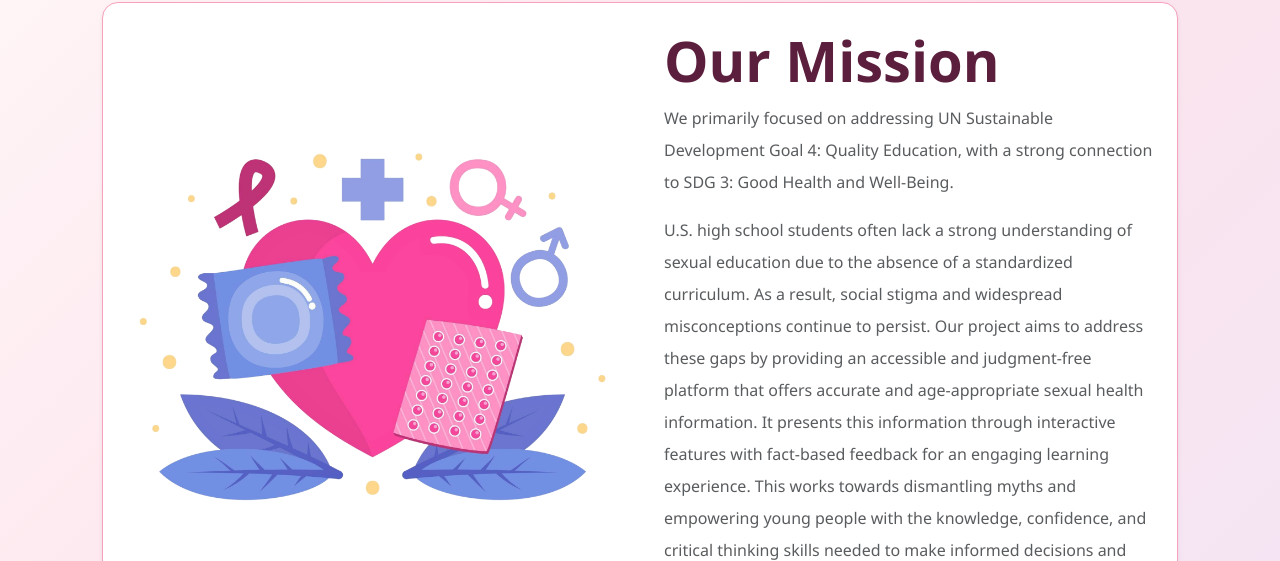
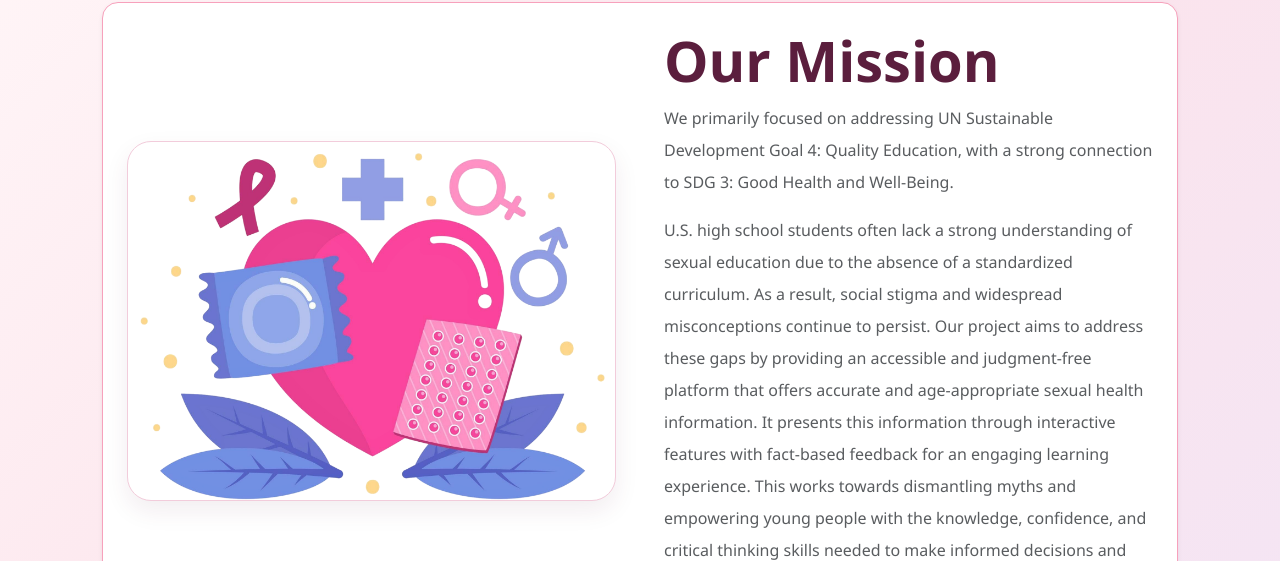
Before and after one commit to UW-INFO442-WI26/kitty-kats, a React (Vite) app: page /about in a window 1280 px wide. Shown: the part 107-668 px from the top of the page. Built offline with nearby package versions, Linux system fonts and the light colour scheme; no server answers.

Commit message:
refined home ui

```diff
--- a/src/index.css
+++ b/src/index.css
@@ -178,6 +178,29 @@
   pointer-events: none;
 }
 
+.image-frame {
+  border-radius: 24px;
+  overflow: hidden;
+  border: 1px solid #f2ccdb;
+  background: #fff;
+  box-shadow: 0 10px 24px rgba(91, 30, 61, 0.08);
+}
+
+.image-cover {
+  width: 100%;
+  height: 100%;
+  object-fit: cover;
+  display: block;
+}
+
+.image-frame-hero {
+  height: clamp(220px, 36vw, 350px);
+}
+
+.image-frame-about {
+  height: clamp(220px, 34vw, 360px);
+}
+
 .nav-link.active {
   font-weight: 700;
   text-decoration: underline;
--- a/src/pages/About.jsx
+++ b/src/pages/About.jsx
@@ -5,12 +5,11 @@
         <div className="bg-white rounded-4 p-4 shadow-sm border border-blush h-100" style={{ borderColor: 'var(--primary-pink)' }}>
           <div className="row align-items-center g-5">
             <div className="col-12 col-md-6">
-              <div className="rounded-4 overflow-hidden">
+              <div className="image-frame image-frame-about">
                 <img
                   src="/img/about-sex-ed.png"
                   alt="About sexual education"
-                  className="w-100 h-auto"
-                  style={{ objectFit: 'cover' }}
+                  className="image-cover"
                 />
               </div>
             </div>
--- a/src/pages/Home.jsx
+++ b/src/pages/Home.jsx
@@ -87,15 +87,12 @@
                 </div>
               </Link>
 
-              <Link to="/resources" className="d-block bg-deep-plum rounded-4 p-4 text-center text-decoration-none border border-4 shadow-sm w-100 module-card resources-card playful-card" style={{ minHeight: '180px', borderColor: 'transparent' }}>
-                <div className="d-flex flex-column align-items-center justify-content-center h-100">
-                  <h2 className="text-white fw-bold mb-1">Resources</h2>
-                  <p className="text-blush mb-3">Facts you can trust</p>
-                  <div className="d-flex justify-content-center gap-3 flex-wrap">
-                    <span className="fs-2 bg-white bg-opacity-10 p-2 rounded-3" role="button">🧠</span>
-                    <span className="fs-2 bg-white bg-opacity-10 p-2 rounded-3" role="button">📖</span>
-                    <span className="fs-2 bg-white bg-opacity-10 p-2 rounded-3" role="button">💬</span>
-                  </div>
+              <Link to="/resources" className="d-block bg-deep-plum rounded-4 p-4 text-center text-decoration-none border border-4 shadow-sm w-100 module-card resources-card playful-card" style={{ minHeight: '190px', borderColor: 'transparent' }}>
+                <div className="d-flex flex-column align-items-center justify-content-center h-100 gap-2">
+                  <span style={{ fontSize: '3rem' }}>💡</span>
+                  <h2 className="text-white fw-bold mb-0">Resources</h2>
+                  <p className="text-blush mb-1">Facts you can trust, all in one place</p>
+                  <span className="fs-2 text-white mt-1">→</span>
                 </div>
               </Link>
             </div>
--- a/src/pages/ModuleOverview.jsx
+++ b/src/pages/ModuleOverview.jsx
@@ -65,12 +65,11 @@
           ← Back to Modules
         </Link>
 
-        <div className="mb-4 rounded-4 overflow-hidden shadow-sm" style={{ width: '100%', height: '350px' }}>
+        <div className="mb-4 image-frame image-frame-hero" style={{ width: '100%' }}>
           <img
             src={module.image}
             alt={module.title}
-            className="w-100 h-100"
-            style={{ objectFit: 'cover' }}
+            className="image-cover"
           />
         </div>
 
```
